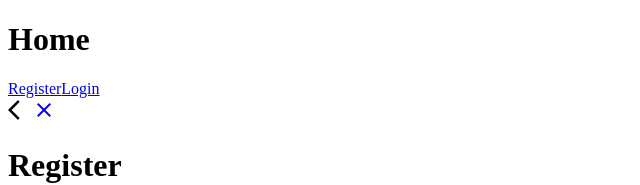
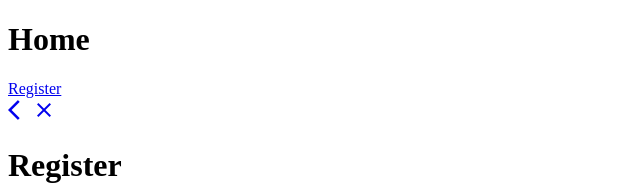
Before and after one commit to Mateusz-Zygadlo/tiktok-clone, a React (Create React App) app in the folder frontend/: page /register in a window 1280 px wide. Shown: the top 185 px of the page, without its empty margins (0-640 px from the left). Built offline with nearby package versions, Linux system fonts and the light colour scheme.

Commit message:
Switching between register components

```diff
--- a/frontend/src/App.tsx
+++ b/frontend/src/App.tsx
@@ -1,4 +1,4 @@
-import BasicData from './components/auth/register/BasicData';
+import Register from './components/auth/register/Register';
 import Login from './components/auth/Login';
 import { BrowserRouter, Routes, Route } from 'react-router-dom';
 import Home from './pages/Home';
@@ -8,7 +8,7 @@ const App = () => {
     <BrowserRouter>
       <Home />
       <Routes>
-        <Route path="/register" element={<BasicData />} />
+        <Route path="/register" element={<Register />} />
         <Route path="/login" element={<Login />} />
       </Routes>
     </BrowserRouter>
--- a/frontend/src/components/auth/register/BasicData.tsx
+++ b/frontend/src/components/auth/register/BasicData.tsx
@@ -8,7 +8,12 @@ interface UserData{
   passwordTwo: string,
 }
 
-const BasicData: React.FC = () => {
+interface ComponentProps{
+  closeButton: boolean,
+  setActualComponentFunc: (props: string) => void,
+}
+
+const BasicData: React.FC<ComponentProps> = ({ closeButton, setActualComponentFunc }) => {
   const [showPassword, setShowPassword] = useState<boolean>(false);
   const [showPasswordTwo, setShowPasswordTwo] = useState<boolean>(false);
   const [userData, setUserData] = useState<UserData>({
@@ -34,7 +39,7 @@ const BasicData: React.FC = () => {
   }
 
   return(
-    <Auth>
+    <Auth closeButton={closeButton}>
       <div className="flex justify-center items-center flex-col">
         <h1 className="text-3xl font-semibold w-64 text-center mb-2">Register</h1>
         <form onSubmit={submitUserData}>
@@ -52,7 +57,7 @@ const BasicData: React.FC = () => {
             <input type={showPasswordTwo ? "text" : "password"} name="passwordTwo" value={userData.passwordTwo} onChange={changeInputValue} placeholder="Repeat Password" className="authInput textIndent" required />
             <span className="material-icons mt-2 -ml-10 cursor-pointer" onClick={()=>{setShowPasswordTwo(!showPasswordTwo)}}>{showPasswordTwo ? "visibility" : "visibility_off"}</span>
           </div>
-          <button type="submit" className="authButton">Next</button>
+          <button type="submit" className="authButton" onClick={()=>{setActualComponentFunc('PersonalData')}}>Next</button>
         </form>
          <a href='/register' className="w-60 hover:underline pb-2">If you have an account, click here</a>
       </div>
--- a/frontend/src/components/auth/register/DescriptionProfile.tsx
+++ b/frontend/src/components/auth/register/DescriptionProfile.tsx
@@ -1,7 +1,11 @@
 import React, { useState } from 'react';
 import Auth from '../../layouts/Auth';
 
-const DescriptionProfile: React.FC = () => {
+interface ComponentProps{
+  setActualComponentFunc: (props: string) => void,
+}
+
+const DescriptionProfile: React.FC<ComponentProps> = ({ setActualComponentFunc }) => {
   return(
     <Auth>
       <div className="flex justify-center items-center flex-col">
@@ -9,7 +13,7 @@ const DescriptionProfile: React.FC = () => {
         <form>
           <p className="text-sm font-semibold">description profile</p>
           <textarea name="email" placeholder="Description profile" className="authInput textIndent px-1 h-40" required></textarea>
-          <button type="submit" className="authButton">Next</button>
+          <button type="submit" className="authButton" onClick={()=>{setActualComponentFunc("Result")}}>Next</button>
         </form>
          <a href='/register' className="w-60 hover:underline pb-2">If you have an account, click here</a>
       </div>
--- a/frontend/src/components/auth/register/PersonalData.tsx
+++ b/frontend/src/components/auth/register/PersonalData.tsx
@@ -10,7 +10,11 @@ interface UserData{
   day: number
 }
 
-const PersonalData: React.FC = () => {
+interface ComponentProps{
+  setActualComponentFunc: (props: string) => void,
+}
+
+const PersonalData: React.FC<ComponentProps> = ({ setActualComponentFunc }) => {
   const [years, setYears] = useState<number[] | []>([]);
   const [months, setMonths] = useState<number[]>([1, 2, 3, 4, 5, 6, 7, 8, 9, 10, 11, 12]);
   const [days, setDays] = useState<number[] | []>([]);
@@ -72,7 +76,7 @@ const PersonalData: React.FC = () => {
               )}
             </select>
           </div>
-          <button type="submit" className="authButton">Next</button>
+          <button type="submit" className="authButton" onClick={()=>{setActualComponentFunc('ProfileImage')}}>Next</button>
         </form>
          <a href='/register' className="w-60 hover:underline pb-2">If you have an account, click here</a>
       </div>
--- a/frontend/src/components/auth/register/ProfileImage.tsx
+++ b/frontend/src/components/auth/register/ProfileImage.tsx
@@ -1,7 +1,11 @@
 import React, { useState } from 'react';
 import Auth from '../../layouts/Auth';
 
-const ProfileImage: React.FC = () => {
+interface ComponentProps{
+  setActualComponentFunc: (props: string) => void,
+}
+
+const ProfileImage: React.FC<ComponentProps> = ({ setActualComponentFunc }) => {
   const [previewImage, setPreviewImage] = useState<any>(null);
   const [fileErr, setFileErr] = useState<boolean>(false);
 
@@ -36,7 +40,7 @@ const ProfileImage: React.FC = () => {
             <img src={previewImage} alt="img" className="w-64 h-64 mt-3 bg-white" />
           ): null}
           {fileErr ? <p>Your file is too large</p> : null}
-          <button type="submit" className="authButton">Next</button>
+          <button type="submit" className="authButton" onClick={()=>{setActualComponentFunc('DescriptionProfile')}}>Next</button>
         </form>
          <a href='/register' className="w-60 hover:underline pb-2">If you have an account, click here</a>
       </div>
--- /dev/null
+++ b/frontend/src/components/auth/register/Register.tsx
@@ -0,0 +1,32 @@
+import { useState } from 'react';
+
+import BasicData from './BasicData';
+import DescriptionProfile from './DescriptionProfile';
+import PersonalData from './PersonalData';
+import ProfileImage from './ProfileImage';
+import Result from './Result';
+
+const Register = () => {
+  const [actualComponent, setActualComponent] = useState<string>('BasicData');
+  const setActualComponentFunc = (props: string) => {
+    setActualComponent(props);
+  }
+
+  return(
+    <>
+      {actualComponent == 'BasicData' ?
+        <BasicData closeButton={true} setActualComponentFunc={setActualComponentFunc} />
+      : actualComponent == 'DescriptionProfile' ?
+        <DescriptionProfile setActualComponentFunc={setActualComponentFunc} />
+      : actualComponent == 'PersonalData' ?
+        <PersonalData setActualComponentFunc={setActualComponentFunc} />
+      : actualComponent == 'ProfileImage' ?
+        <ProfileImage setActualComponentFunc={setActualComponentFunc} />
+      : actualComponent == 'Result' ?
+        <Result />
+      : null}
+    </>
+  )
+}
+
+export default Register;
--- a/frontend/src/components/layouts/Auth.tsx
+++ b/frontend/src/components/layouts/Auth.tsx
@@ -3,16 +3,23 @@ import { Link } from 'react-router-dom';
 
 interface Children{
   children: ReactChild | ReactChildren,
+  closeButton?: boolean,
 }
 
-const Auth: React.FC<Children> = ({ children }) => {
+const Auth: React.FC<Children> = ({ children, closeButton }) => {
   return(
     <div className="flex justify-center">
       <div className="absolute top-0 left-0 w-screen h-screen z-0"></div>
       <div className="authWidth border-2 border-black mx-auto mt-10 p-5 z-20">
         <div className="bg-gray-200">
           <div className="w-full flex justify-between cursor-pointer">
-            <span className="material-icons authSpan text-2xl">arrow_back_ios</span>
+            {closeButton ?
+              <Link to='/'>
+                <span className="material-icons authSpan text-2xl">arrow_back_ios</span>
+              </Link>
+            :
+              <span className="material-icons authSpan text-2xl">arrow_back_ios</span>
+            }
             <Link to='/'>
               <span className="material-icons authSpan text-3xl">close</span>
             </Link>
--- a/frontend/src/pages/Home.tsx
+++ b/frontend/src/pages/Home.tsx
@@ -4,8 +4,7 @@ const Home = () => {
   return(
     <div>
       <h1>Home</h1>
-      <Link to='/register'>Register</Link>
-      <Link to='/login'>Login</Link>
+      <Link to="/register">Register</Link>
     </div>
   )
 }
```
